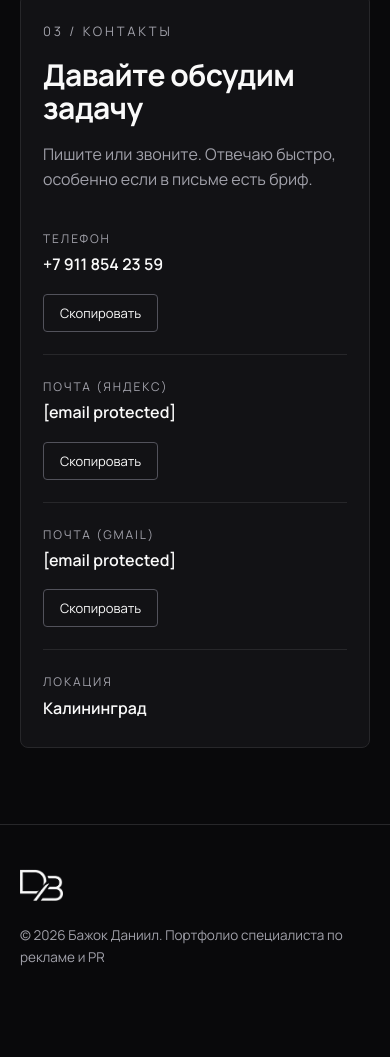
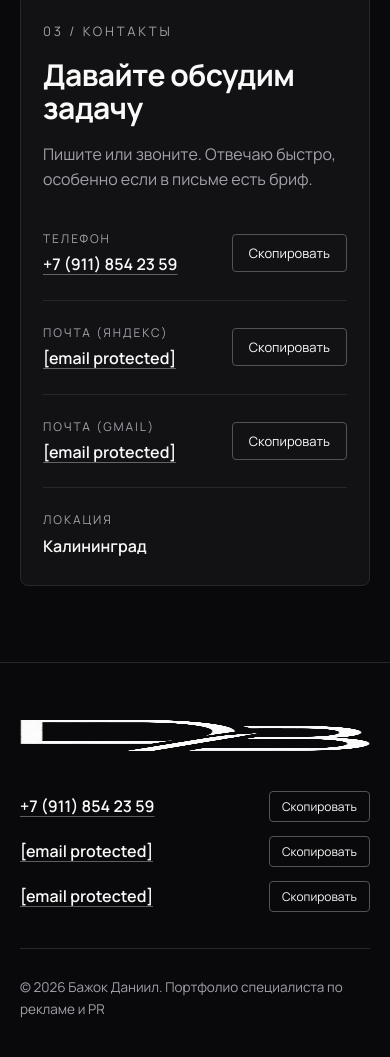
Before and after one commit to UnreadPancake/Bazokdaniil, a plain HTML site: page index.html in a window 390 px wide. Shown: the part 7662-8719 px from the top of the page. Before the commit the page ends 8674 px from the top, so only its background shows below. Drawn offline with Linux system fonts and the light colour scheme.

Commit message:
Add files via upload

```diff
--- a/index.html
+++ b/index.html
@@ -103,16 +103,24 @@ h2{font-size:clamp(30px,4.2vw,52px);font-weight:700;letter-spacing:-.02em;line-h
 .row{display:flex;align-items:center;justify-content:space-between;gap:16px;padding:22px 0;border-bottom:1px solid var(--line)}
 .row:first-child{padding-top:0}
 .row:last-child{border-bottom:none;padding-bottom:0}
-.row .lbl{font-size:12px;letter-spacing:.16em;text-transform:uppercase;color:var(--muted);margin-bottom:4px}
-.row a.val,.row .val{font-size:clamp(16px,1.8vw,21px);font-weight:600;word-break:break-all;transition:color .3s}
-.row a.val:hover{color:var(--muted)}
+.row > div{min-width:0}
+.lbl{font-size:12px;letter-spacing:.16em;text-transform:uppercase;color:var(--muted);margin-bottom:4px}
+.val{display:inline-block;color:#FAFAFA;font-size:clamp(16px,1.8vw,21px);font-weight:600;overflow-wrap:anywhere;transition:opacity .3s}
+a.val{text-decoration:underline;text-decoration-color:rgba(250,250,250,.35);text-underline-offset:4px}
+a.val:hover{opacity:.75;text-decoration-color:#FAFAFA}
 .copy{flex:none;padding:9px 16px;border:1px solid var(--line-hi);border-radius:4px;font-size:13px;color:var(--text);transition:all .3s}
 .copy:hover{background:var(--white);color:var(--bg);border-color:var(--white)}
 
-footer{border-top:1px solid var(--line);padding:44px 0}
-.foot{display:flex;align-items:center;justify-content:space-between;gap:24px;flex-wrap:wrap}
-.foot img{height:32px;width:auto}
-.foot p{color:var(--muted);font-size:13.5px}
+/* footer */
+footer{border-top:1px solid var(--line);padding:56px 0 40px}
+.foot-top{display:flex;justify-content:space-between;gap:40px;flex-wrap:wrap;padding-bottom:36px;border-bottom:1px solid var(--line)}
+.foot-top img{height:32px;width:auto}
+.foot-list{display:flex;flex-direction:column;gap:14px;min-width:min(100%,360px)}
+.foot-item{display:flex;align-items:center;justify-content:space-between;gap:16px}
+.foot-item .val{font-size:16px}
+.foot-item .copy{padding:6px 12px;font-size:12px}
+.foot-bottom{padding-top:28px}
+.foot-bottom p{color:var(--muted);font-size:13.5px}
 
 /* toast */
 .toast{position:fixed;left:50%;bottom:36px;transform:translate(-50%,24px);background:var(--white);color:var(--bg);padding:13px 24px;border-radius:4px;font-size:14px;font-weight:600;opacity:0;pointer-events:none;transition:all .4s var(--ease);z-index:300}
@@ -169,12 +177,11 @@ footer{border-top:1px solid var(--line);padding:44px 0}
   .m-top{padding:12px 16px}
   .thumbs{padding:10px 16px}
   .thumbs button{width:72px}
-  .foot{flex-direction:column;align-items:flex-start}
+  .foot-top{flex-direction:column}
 }
 @media(max-width:480px){
   nav a:first-child{display:none}
   .btn{width:100%}
-  .row{flex-direction:column;align-items:flex-start}
 }
 @media(prefers-reduced-motion:reduce){
   *{transition-duration:.01ms!important;animation-duration:.01ms!important}
@@ -250,16 +257,16 @@ footer{border-top:1px solid var(--line);padding:44px 0}
         </div>
         <div class="rows">
           <div class="row">
-            <div><div class="lbl">Телефон</div><a class="val" href="tel:+79118542359">+7 911 854 23 59</a></div>
-            <button class="copy" data-copy="+79118542359">Скопировать</button>
+            <div><div class="lbl">Телефон</div><a class="val" href="tel:+79118542359">+7 (911) 854 23 59</a></div>
+            <button class="copy" type="button" data-copy="+7 (911) 854 23 59">Скопировать</button>
           </div>
           <div class="row">
-            <div><div class="lbl">Почта (Яндекс)</div><a class="val" href="/cdn-cgi/l/email-protection#4d292c232f2c372522260d342c23292835633f38"><span class="__cf_email__" data-cfemail="5f3b3e313d3e253730341f263e313b3a27712d2a">[email&#160;protected]</span></a></div>
-            <button class="copy" data-copy="danbazhok@yandex.ru">Скопировать</button>
+            <div><div class="lbl">Почта (Яндекс)</div><a class="val" href="/cdn-cgi/l/email-protection#7511141b17140f1d1a1e350c141b11100d5b0700"><span class="__cf_email__" data-cfemail="88ece9e6eae9f2e0e7e3c8f1e9e6ecedf0a6fafd">[email&#160;protected]</span></a></div>
+            <button class="copy" type="button" data-copy="danbazhok@yandex.ru">Скопировать</button>
           </div>
           <div class="row">
-            <div><div class="lbl">Почта (Gmail)</div><a class="val" href="/cdn-cgi/l/email-protection#7d191c1314161f1c0712163d1a101c1411531e1210"><span class="__cf_email__" data-cfemail="a7c3c6c9ceccc5c6ddc8cce7c0cac6cecb89c4c8ca">[email&#160;protected]</span></a></div>
-            <button class="copy" data-copy="danikbazok@gmail.com">Скопировать</button>
+            <div><div class="lbl">Почта (Gmail)</div><a class="val" href="/cdn-cgi/l/email-protection#e387828d8a888182998c88a3848e828a8fcd808c8e"><span class="__cf_email__" data-cfemail="0266636c6b696063786d6942656f636b6e2c616d6f">[email&#160;protected]</span></a></div>
+            <button class="copy" type="button" data-copy="danikbazok@gmail.com">Скопировать</button>
           </div>
           <div class="row">
             <div><div class="lbl">Локация</div><span class="val">Калининград</span></div>
@@ -271,9 +278,27 @@ footer{border-top:1px solid var(--line);padding:44px 0}
 </main>
 
 <footer>
-  <div class="wrap foot">
-    <img src="logo%20white.png" alt="Логотип">
-    <p>© 2026 Бажок Даниил. Портфолио специалиста по рекламе и PR</p>
+  <div class="wrap">
+    <div class="foot-top">
+      <img src="logo%20white.png" alt="Логотип" loading="lazy">
+      <div class="foot-list">
+        <div class="foot-item">
+          <a class="val" href="tel:+79118542359">+7 (911) 854 23 59</a>
+          <button class="copy" type="button" data-copy="+7 (911) 854 23 59">Скопировать</button>
+        </div>
+        <div class="foot-item">
+          <a class="val" href="/cdn-cgi/l/email-protection#482c29262a2932202723083129262c2d30663a3d"><span class="__cf_email__" data-cfemail="b9ddd8d7dbd8c3d1d6d2f9c0d8d7dddcc197cbcc">[email&#160;protected]</span></a>
+          <button class="copy" type="button" data-copy="danbazhok@yandex.ru">Скопировать</button>
+        </div>
+        <div class="foot-item">
+          <a class="val" href="/cdn-cgi/l/email-protection#6105000f080a03001b0e0a21060c00080d4f020e0c"><span class="__cf_email__" data-cfemail="4420252a2d2f26253e2b2f042329252d286a272b29">[email&#160;protected]</span></a>
+          <button class="copy" type="button" data-copy="danikbazok@gmail.com">Скопировать</button>
+        </div>
+      </div>
+    </div>
+    <div class="foot-bottom">
+      <p>© 2026 Бажок Даниил. Портфолио специалиста по рекламе и PR</p>
+    </div>
   </div>
 </footer>
 
@@ -368,7 +393,7 @@ CASES.forEach((c, i) => {
   const el = document.createElement('article');
   el.className = 'case reveal';
   el.innerHTML = `
-    <div class="media" data-i="${i}"><img src="${src(c.cover)}" alt="${c.title}" loading="lazy"></div>
+    <div class="media" data-i="${i}"><img src="${src(c.cover)}" alt="${c.title}" loading="lazy" decoding="async"></div>
     <div class="case-body">
       <div class="kicker">${c.tag}</div>
       <h3>${c.title}</h3>
@@ -407,7 +432,7 @@ function renderWorks(){
     el.className = 'work';
     el.style.animationDelay = (i * 40) + 'ms';
     el.dataset.i = i;
-    el.innerHTML = `<div class="media"><img src="${src(w.file)}" alt="${w.title}" loading="lazy"></div><p><small>${w.catName}</small>${w.title}</p>`;
+    el.innerHTML = `<div class="media"><img src="${src(w.file)}" alt="${w.title}" loading="lazy" decoding="async"></div><p><small>${w.catName}</small>${w.title}</p>`;
     worksEl.appendChild(el);
   });
 }
@@ -429,7 +454,7 @@ function hideModal(m){
   document.body.classList.remove('locked'); active = null;
 }
 
-/* slider */
+/* slider: картинки слайдов и миниатюр создаются только при открытии модалки */
 const sl = document.getElementById('sl'), slImg = document.getElementById('sl-img'),
       slCount = document.getElementById('sl-count'), slTitle = document.getElementById('sl-title'),
       slThumbs = document.getElementById('sl-thumbs'), slStage = document.getElementById('sl-stage');
@@ -442,7 +467,7 @@ function openSlider(ci){
   slides.forEach((f, i) => {
     const b = document.createElement('button');
     b.setAttribute('aria-label', 'Слайд ' + (i+1));
-    b.innerHTML = `<img src="${src(f)}" alt="" loading="lazy">`;
+    b.innerHTML = `<img src="${src(f)}" alt="" loading="lazy" decoding="async">`;
     b.onclick = () => goSlide(i);
     slThumbs.appendChild(b);
   });
@@ -451,19 +476,12 @@ function openSlider(ci){
 }
 function goSlide(i){
   si = (i + slides.length) % slides.length;
-  slImg.classList.add('fade');
-  const next = new Image();
-  const done = () => {
-    slImg.src = next.src; slImg.alt = `${slCase.title}, слайд ${si+1}`;
-    slImg.classList.remove('fade');
-  };
-  next.onload = done; next.onerror = done;
-  next.src = src(slides[si]);
+  slImg.src = src(slides[si]);
+  slImg.alt = `${slCase.title}, слайд ${si+1}`;
   slCount.textContent = `${si+1} / ${slides.length}`;
   [...slThumbs.children].forEach((b, k) => b.classList.toggle('on', k === si));
   const t = slThumbs.children[si];
   if (t) slThumbs.scrollTo({left: t.offsetLeft - slThumbs.clientWidth/2 + t.clientWidth/2, behavior:'smooth'});
-  [1,-1].forEach(d => { new Image().src = src(slides[(si + d + slides.length) % slides.length]); });
 }
 document.getElementById('sl-prev').onclick = () => goSlide(si-1);
 document.getElementById('sl-next').onclick = () => goSlide(si+1);
@@ -497,13 +515,10 @@ function goLb(i){
   li = (i + lbList.length) % lbList.length;
   const w = lbList[li];
   setZoom(false);
-  lbImg.style.opacity = 0;
-  const n = new Image();
-  const done = () => { lbImg.src = n.src; lbImg.alt = w.title; lbImg.style.opacity = 1; };
-  n.onload = done; n.onerror = done; n.src = src(w.file);
+  lbImg.src = src(w.file);
+  lbImg.alt = w.title;
   lbTitle.innerHTML = `${w.title}<small>${w.catName}</small>`;
   lbCount.textContent = `${li+1} / ${lbList.length}`;
-  [1,-1].forEach(d => { new Image().src = src(lbList[(li + d + lbList.length) % lbList.length].file); });
 }
 function setZoom(on, ev){
   const was = lbScroll.classList.contains('zoom');
```
